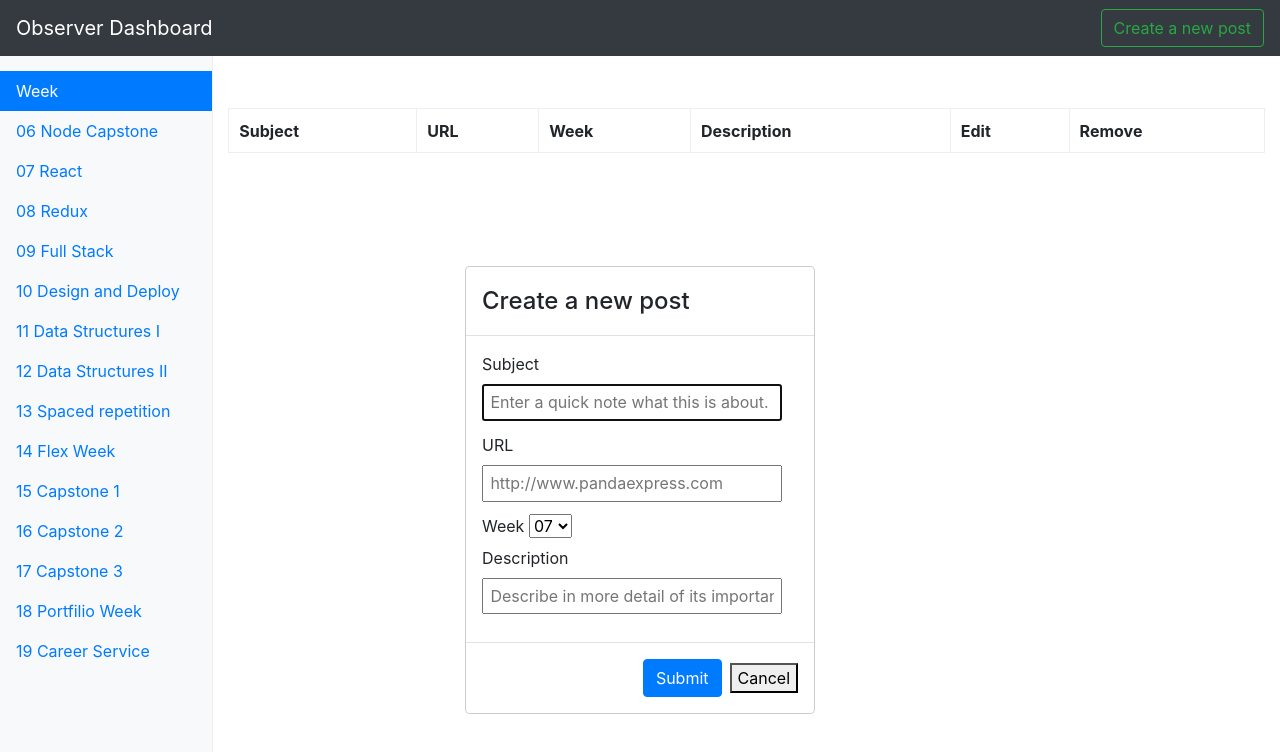
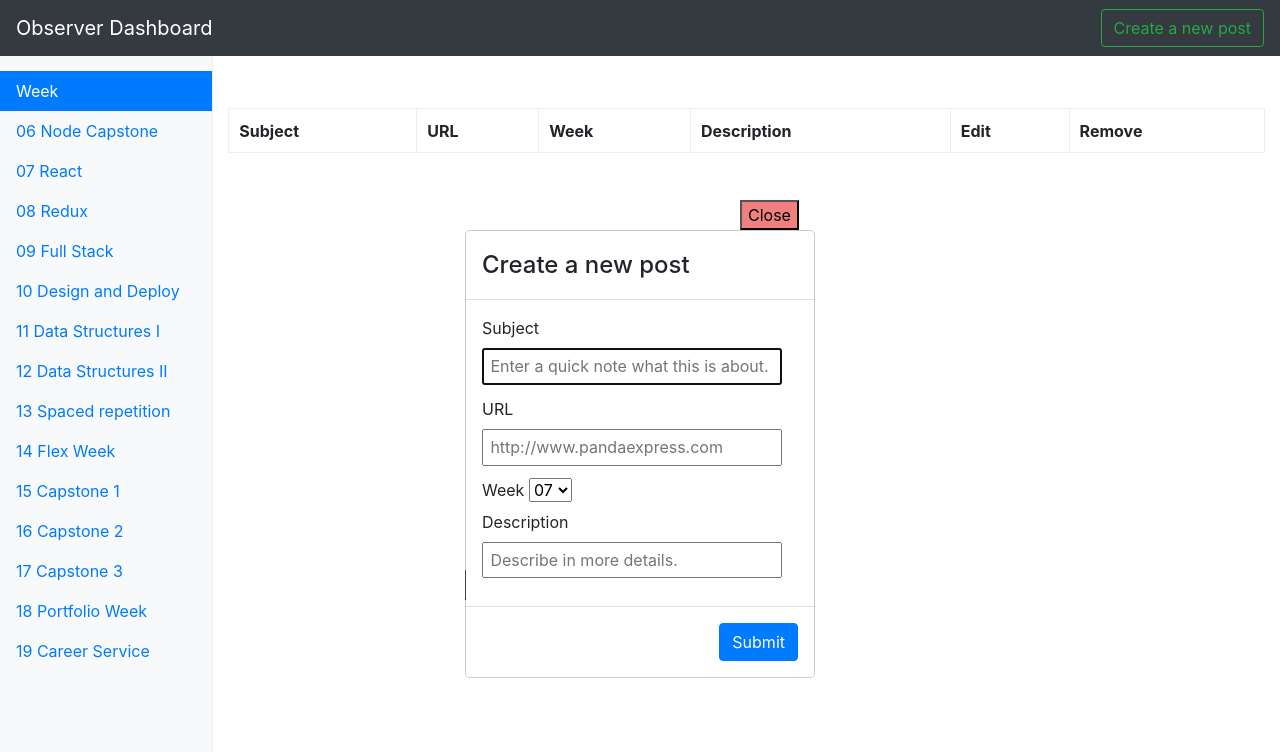
Before and after one commit to dankato/Observer-Dashboard, a website: page public/index.html in a window 1280 px wide. Both pictures are taken after a click on the button "Create a new post". Drawn offline with nearby package versions, Linux system fonts and the light colour scheme; no server answers.

Commit message:
minor bug fixes for closing dialogs

```diff
--- a/public/css/dashboard.css
+++ b/public/css/dashboard.css
@@ -102,3 +102,17 @@ div#posts-contain table th {
 .ui-dialog .ui-state-error {
     padding: .3em;
 }
+#ui-id-2, .ui-dialog-title {
+    display: none;
+  }
+
+.ui-dialog-titlebar {
+    display: flex;
+}
+
+.ui-dialog-titlebar-close {
+    margin-bottom: -28px;
+    margin-left: 275px;
+    align-items: flex-end;
+    background-color: lightcoral;
+}
--- a/public/index.html
+++ b/public/index.html
@@ -51,7 +51,7 @@
           <li class="nav-item"><a href="#week-15" class="nav-link"> 15 Capstone 1</a></li>
           <li class="nav-item"><a href="#week-16" class="nav-link"> 16 Capstone 2</a></li>
           <li class="nav-item"><a href="#week-17" class="nav-link"> 17 Capstone 3</a></li>
-          <li class="nav-item"><a href="#week-18" class="nav-link"> 18 Portfilio Week </a></li>
+          <li class="nav-item"><a href="#week-18" class="nav-link"> 18 Portfolio Week </a></li>
           <li class="nav-item"><a href="#week-19" class="nav-link"> 19 Career Service</a></li>
         </ul>
       </nav>
@@ -127,12 +127,12 @@
                   </select></br>
                   <label for="description">Description</label>
 
-                  <input type="description" header="description" id="description" placeholder="Describe in more detail of its importance."
+                  <input type="description" header="description" id="description" placeholder="Describe in more details."
                     class="text ui-widget-content ui-corner-all">
             </div>
             <div class="modal-footer">
               <button type="submit" class="btn btn-primary">Submit</button>
-              <button type="button" class="Close" data-target="#dialog-modal">Cancel</button>
+              <!-- <button type="button" class="Close" data-target="#dialog-modal">Cancel</button> -->
             </div>
             </fieldset>
             </form>
@@ -152,7 +152,7 @@
                   <label for="header">Subject</label>
                   <input type="text" name="header" id="edit-header" value="" class="text ui-widget-content ui-corner-all">
                   <label for="url">url</label>
-                  <input type="text" name="url" id="edit-url" value="" class="text ui-widget-content ui-corner-all">
+                  <input type="text" name="url" id="edit-url" value=""  class="text ui-widget-content ui-corner-all" required>
                   <label for="week">Week</label>
                   <select name="edit-week" id="edit-week">
                       <option value="07">07</option>
--- a/public/js/app.js
+++ b/public/js/app.js
@@ -35,10 +35,14 @@ const createPost = function(state) {
     data: JSON.stringify(addObj),
     success: function(data){
       state.posts.push(data);
+
+      renderPosts(state, $('.tbody'));
       $('#dialog-modal').dialog('close');
-      renderPosts(state, $('.tbody'));
+      document.getElementById('dialog-form').reset();
     }
+
   });
+
 };
 
 // Edit Post
@@ -63,6 +67,7 @@ let editPost = function(state, id) {
       $('#edit-dialog').dialog('close');
     }
   });
+
 };
 
 
@@ -113,7 +118,13 @@ $('#dialog-modal').dialog({
   height: 400,
   width: 350,
   modal: true,
-  dialogClass: 'no-close',
+  // dialogClass: 'no-close',
+  buttons: {
+    Cancel: function() {
+      $('.Close').dialog( 'Close' );
+    }
+  }
+
 });
 
 // $('#dialog-modal').modal({
@@ -128,16 +139,7 @@ $('#edit-dialog').dialog({
   modal: true,
   dialogClass: 'no-close',
   // optional for jquery ui button usage
-  // buttons: {
-    // OK: function() {
-    //   $( '#response' ).html( 'The value entered was ' + $( '#myInput' ).val());
-    //   grabThisGuy.find( '#edit-header' ).html();
 
-    // Close: function() {
-    //   $( '#response' ).html( 'The Cancel button was clicked' );
-    //   $( this ).dialog( 'close' );
-    // }
-  // }
 });
 
 //---event listeners----------------------------------------------------
```
Also changed, not shown: readme.md.
